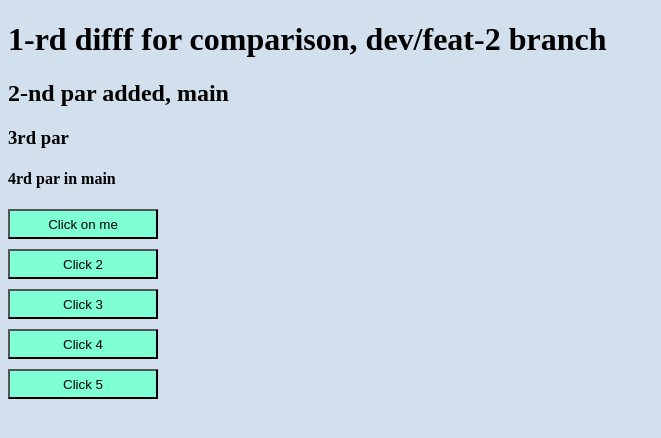
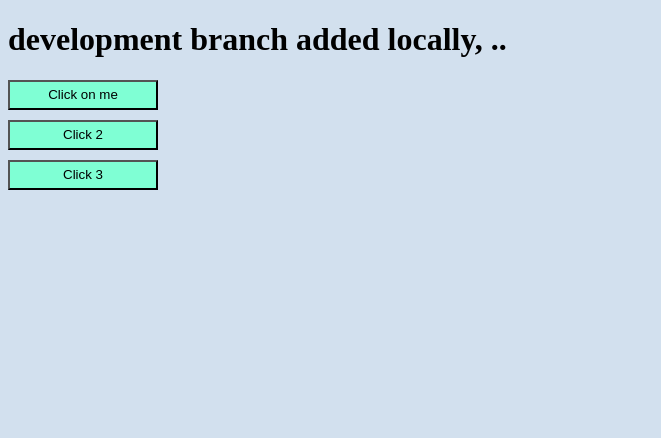
Before and after one commit to ground-aero/first-project, a plain HTML site: page index.html in a window 1280 px wide. Shown: the whole page, without its empty margins (0-661 px from the left). Drawn offline with Linux system fonts and the light colour scheme.

Commit message:
push develop to origin

```diff
--- a/index.html
+++ b/index.html
@@ -9,18 +9,13 @@
     <title>Document for git commit - </title>
 </head>
 
-<h1>1-rd difff for comparison, dev/feat-2 branch</h1>
-<h2>2-nd par added, main</h2>
-<h3>3rd par</h3>
-<h4>4rd par in main</h4>
+<h1>development branch added locally, ..</h1>
 
 <div class="buttons-div">
     <div class="buttons-div2">
         <button class="btn"><span>Click on me</span></button>
         <button class="btn"><span>Click 2</span></button>
         <button class="btn"><span>Click 3</span></button>
-        <button class="btn"><span>Click 4</span></button>
-        <button class="btn"><span>Click 5</span></button>
     </div>
 </div>
 
```
